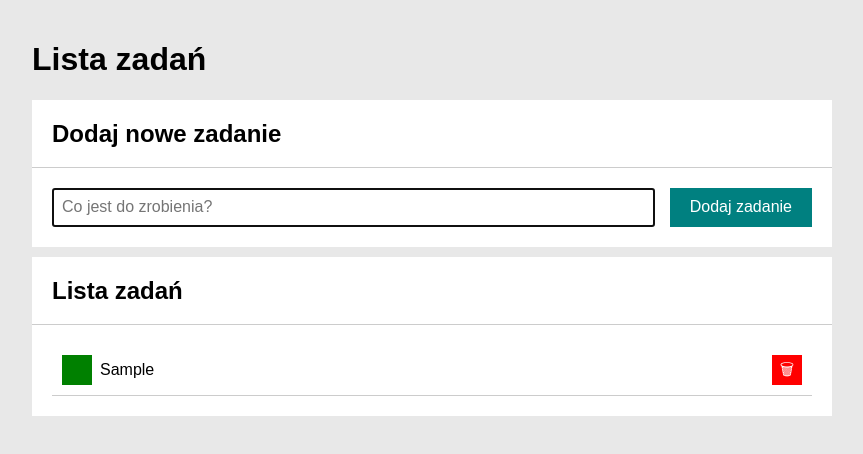
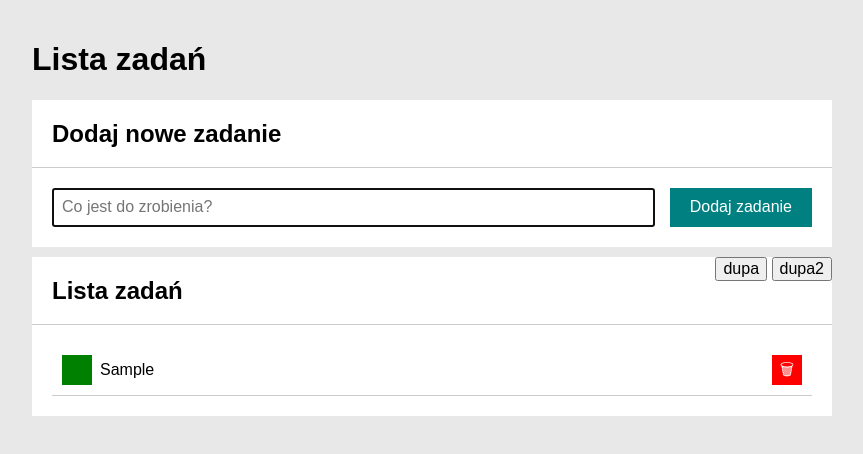
Before and after one commit to sersicoh/to-do-list-7, a plain HTML site: page index.html in a window 1280 px wide. Both pictures are taken after typing "Sample" into the empty fields and a click on the button "Dodaj zadanie". Shown: the whole page, without its empty margins (208-1071 px from the left). Drawn offline with nearby package versions, Linux system fonts and the light colour scheme.

Commit message:
added actionButtons with base styles

```diff
--- a/css/list.css
+++ b/css/list.css
@@ -4,7 +4,12 @@
 }
 
 .list__header {
+    display: grid;
+    grid-template-columns: 1fr auto;
+    grid-gap: 8px;
     border-bottom: 1px solid #ccc;
+}
+.list__headerText {
     margin: 0;
     padding: 20px;
 }
--- a/index.html
+++ b/index.html
@@ -6,7 +6,9 @@
     <meta http-equiv="X-UA-Compatible" content="IE=edge">
     <meta name="viewport" content="width=device-width, initial-scale=1.0">
     <link href="https://fonts.googleapis.com/css2?family=Fira+Sans:wght@400;700&display=swap" rel="stylesheet">
-    <link rel="stylesheet" href="https://cdnjs.cloudflare.com/ajax/libs/normalize/8.0.1/normalize.css" integrity="sha512-oHDEc8Xed4hiW6CxD7qjbnI+B07vDdX7hEPTvn9pSZO1bcRqHp8mj9pyr+8RVC2GmtEfI2Bi9Ke9Ass0as+zpg==" crossorigin="anonymous" referrerpolicy="no-referrer">
+    <link rel="stylesheet" href="https://cdnjs.cloudflare.com/ajax/libs/normalize/8.0.1/normalize.css"
+        integrity="sha512-oHDEc8Xed4hiW6CxD7qjbnI+B07vDdX7hEPTvn9pSZO1bcRqHp8mj9pyr+8RVC2GmtEfI2Bi9Ke9Ass0as+zpg=="
+        crossorigin="anonymous" referrerpolicy="no-referrer">
     <link rel="stylesheet" href="css/baseStyles.css">
     <link rel="stylesheet" href="css/body.css">
     <link rel="stylesheet" href="css/form.css">
@@ -19,16 +21,24 @@
     <h1 class="header">Lista zadań</h1>
     <div class="sections">
         <section class="form">
-                <h2 class="form__header">Dodaj nowe zadanie</h2>
+            <h2 class="form__header">Dodaj nowe zadanie</h2>
             <form class="form__input js-form">
                 <input class="form__inputBox js-newTask" placeholder="Co jest do zrobienia?">
                 <button class="form__button">Dodaj zadanie</button>
             </form>
         </section>
         <section class="list">
-            <h2 class="list__header">Lista zadań</h2>
-            <ul class="list__item js-tasks"></ul>
+            <section class="list__header">
+                <h2 class="list__headerText">Lista zadań</h2>
+                <span class="list__actionbuttons js-buttons"></span>
+            </section>
+            <section class="list__body">
+                <ul class="list__item js-tasks"></ul>
+            </section>
         </section>
+
+
+
     </div>
 </body>
 
--- a/js/executor.js
+++ b/js/executor.js
@@ -79,6 +79,18 @@
     };
     const renderButtons = () => {
 
+        const actionButtons = document.querySelector(".js-buttons");
+
+        if (!tasks.length) {
+            actionButtons.innerHTML = "";
+            return;
+        };
+
+        actionButtons.innerHTML = `
+        <button class="list__action--hideButton js-toggleHideDoneTasks"> ${"dupa"} </button>
+        <button class="list__action--checkButton js-toggleTaskDone"> ${"dupa2"}</button>
+        `;
+
     };
     const bindButtonsEvents = () => {
 
@@ -108,7 +120,6 @@
         console.log(tasks);
 
     };
-
     const init = () => {
 
         render();
```
